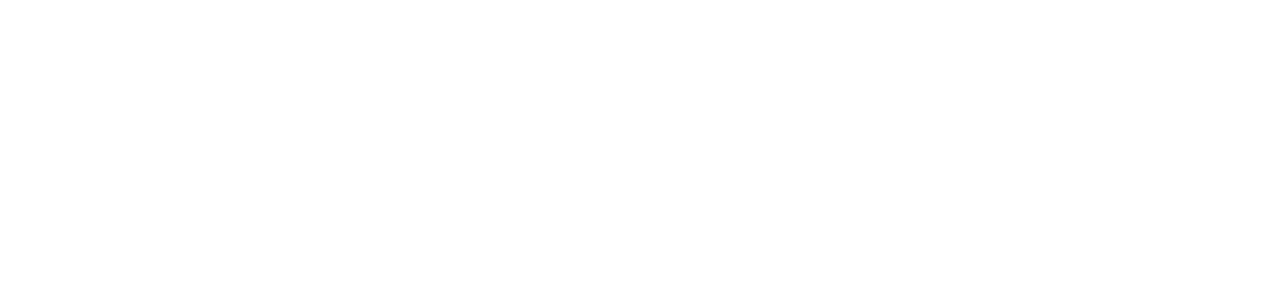
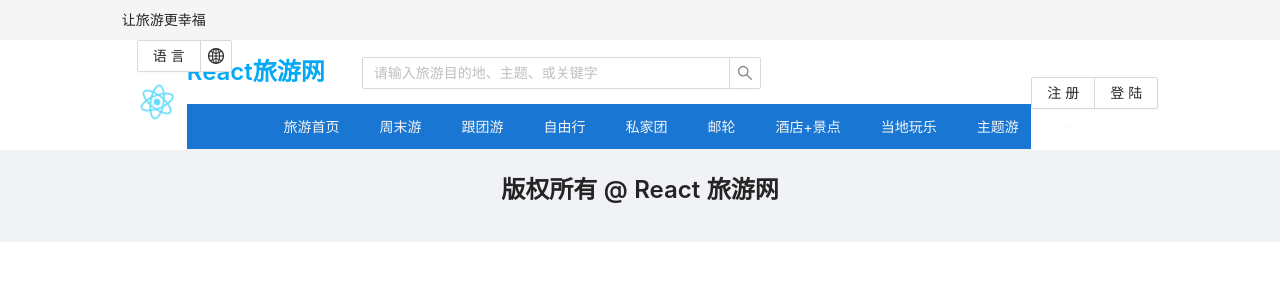
Before and after one commit to LearnForfuture2019/react-travel, a React (Create React App) app: page / in a window 1280 px wide. Shown: the top 300 px of the page. Built offline with nearby package versions, Linux system fonts and the light colour scheme.

Commit message:
‘‘完成header、footer组件’

```diff
--- a/src/App.tsx
+++ b/src/App.tsx
@@ -1,10 +1,70 @@
 import React from 'react';
 import logo from './logo.svg';
 import styles from "./App.module.css";
+import { Layout, Typography, Input, Menu, Button, Dropdown } from "antd";
+import { GlobalOutlined } from "@ant-design/icons";
 
 function App() {
   return (
-    <div className={styles.App}></div>
+    <div className={styles.App}>
+      <div className={styles["app-header"]}>
+        {/* top-header */}
+        <div className={styles["top-header"]}>
+          <div className={styles.inner}>
+            <Typography.Text>让旅游更幸福</Typography.Text>
+            <Dropdown.Button
+              style={{ marginLeft: 15 }}
+              overlay={
+                <Menu>
+                  <Menu.Item>中文</Menu.Item>
+                  <Menu.Item>English</Menu.Item>
+                </Menu>
+              }
+              icon={<GlobalOutlined />}
+            >
+              语言
+            </Dropdown.Button>
+            <Button.Group className={styles["button-group"]}>
+              <Button>注册</Button>
+              <Button>登陆</Button>
+            </Button.Group>
+          </div>
+        </div>
+        <Layout.Header className={styles["main-header"]}>
+          <img src={logo} alt="logo" className={styles["App-logo"]} />
+          <Typography.Title level={3} className={styles.title}>
+            React旅游网
+          </Typography.Title>
+          <Input.Search
+            placeholder={"请输入旅游目的地、主题、或关键字"}
+            className={styles["search-input"]}
+          />
+        </Layout.Header>
+        <Menu mode={"horizontal"} className={styles["main-menu"]}>
+          <Menu.Item key={1}>旅游首页</Menu.Item>
+          <Menu.Item key={2}>周末游</Menu.Item>
+          <Menu.Item key={3}>跟团游</Menu.Item>
+          <Menu.Item key="4"> 自由行 </Menu.Item>
+          <Menu.Item key="5"> 私家团 </Menu.Item>
+          <Menu.Item key="6"> 邮轮 </Menu.Item>
+          <Menu.Item key="7"> 酒店+景点 </Menu.Item>
+          <Menu.Item key="8"> 当地玩乐 </Menu.Item>
+          <Menu.Item key="9"> 主题游 </Menu.Item>
+          <Menu.Item key="10"> 定制游 </Menu.Item>
+          <Menu.Item key="11"> 游学 </Menu.Item>
+          <Menu.Item key="12"> 签证 </Menu.Item>
+          <Menu.Item key="13"> 企业游 </Menu.Item>
+          <Menu.Item key="14"> 高端游 </Menu.Item>
+          <Menu.Item key="15"> 爱玩户外 </Menu.Item>
+          <Menu.Item key="16"> 保险 </Menu.Item>
+        </Menu>
+      </div>
+      <Layout.Footer>
+        <Typography.Title level={3} style={{textAlign: 'center'}}>
+          版权所有 @ React 旅游网
+        </Typography.Title>
+      </Layout.Footer>
+    </div>
   );
 }
 
```
Also changed, not shown: 1 other file (tests, documents, lock files or other folders).
